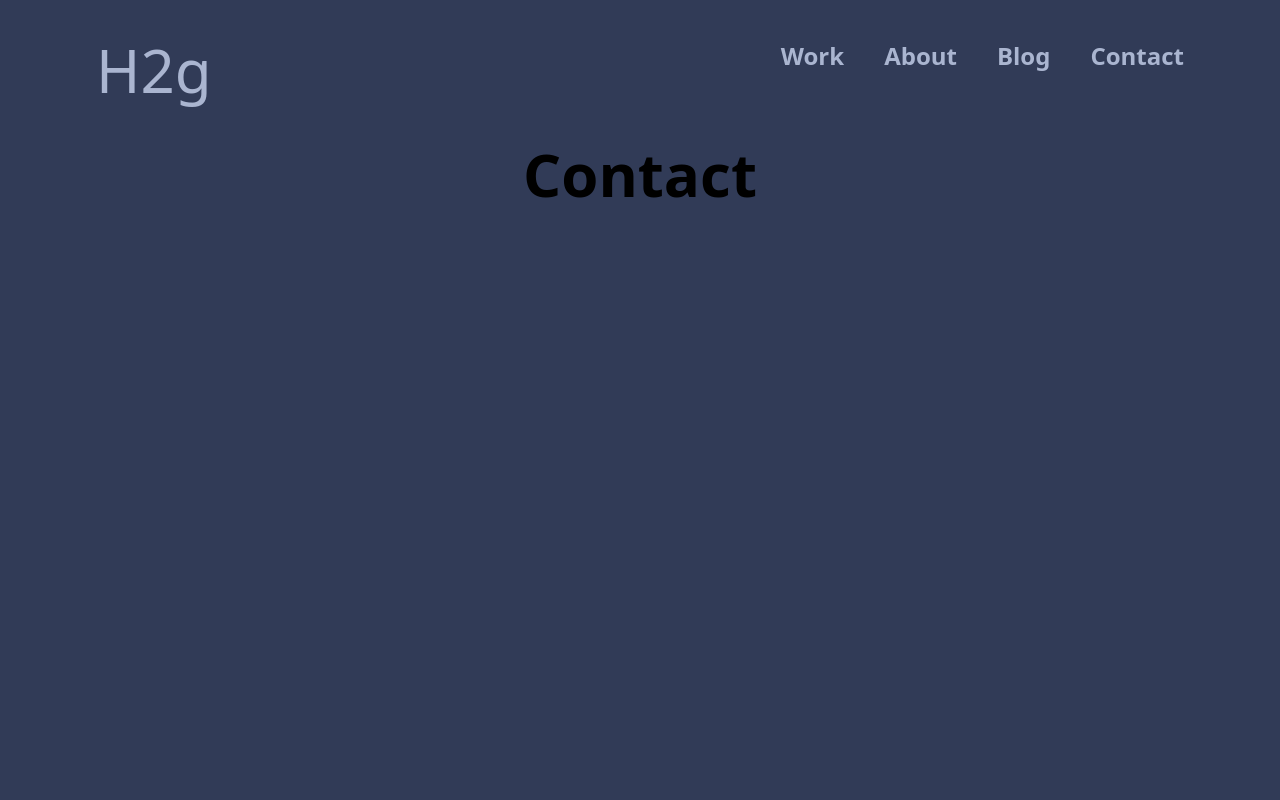
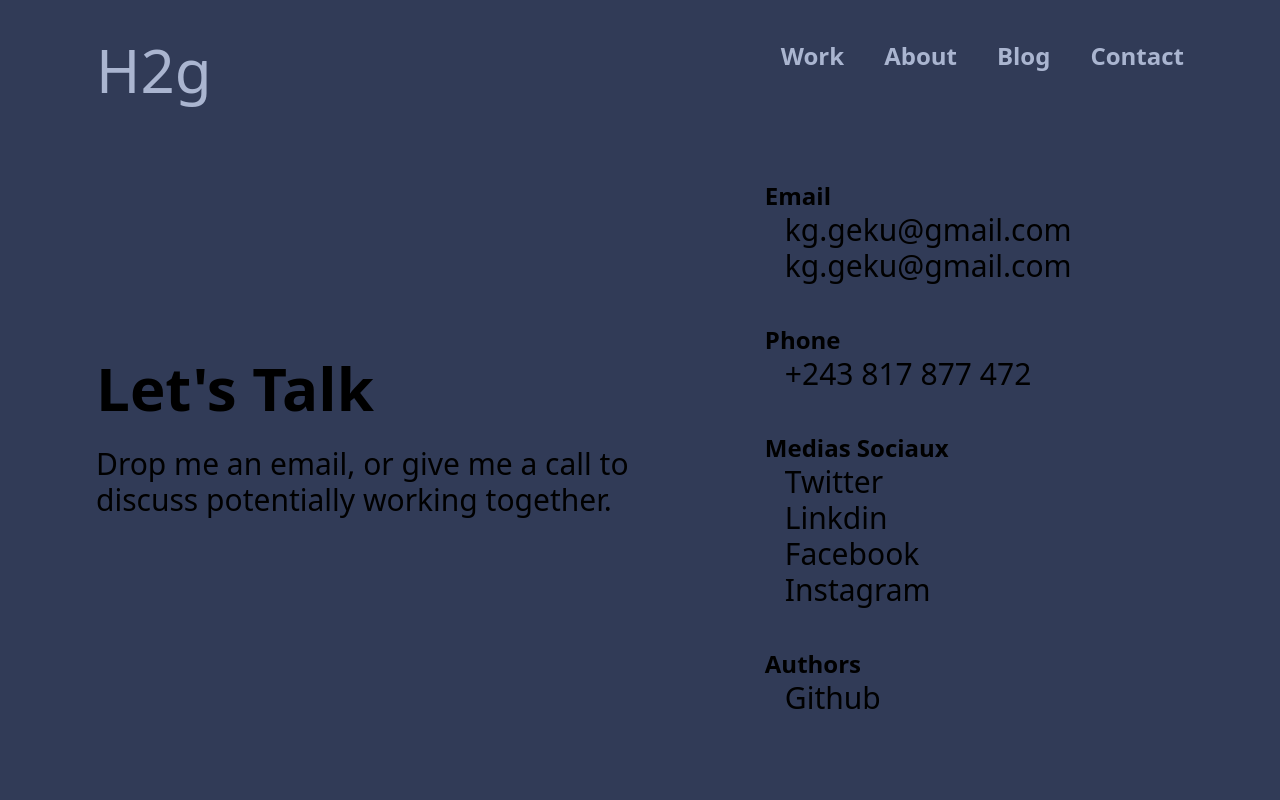
Before and after one commit to h2g-apps-store/h2g, a Next.js app: page /contact in a window 1280 px wide. Shown: the top 800 px of the page. Built offline with nearby package versions, Linux system fonts and the light colour scheme.

Commit message:
contact pages

```diff
--- a/src/app/contact/page.tsx
+++ b/src/app/contact/page.tsx
@@ -1,8 +1,45 @@
 export default function page() {
   return (
-    <main className="h-screen bg-[#313b57] px-5 pt-36">
-      <section className="w-full flex flex-col justify-center items-center space-y-5">
-        <h1 className="text-6xl font-bold">Contact</h1>
+    <main className="main-h-screen bg-[#313b57] px-24 py-40">
+      <section className="w-full flex justify-between items-center gap-10 space-y-5">
+        <div className="w-[60%] space-y-7 py-20">
+          <h1 className="text-6xl font-bold">Let's Talk</h1>
+          <p className="text-3xl w-[90%]">
+            Drop me an email, or give me a call to discuss potentially working
+            together.
+          </p>
+        </div>
+        <div className="w-[40%] space-y-10">
+          <div>
+            <h1 className="text-2xl font-bold">Email</h1>
+            <ul className="px-5">
+              <li className="font-light text-3xl">kg.geku@gmail.com</li>
+              <li className="font-light text-3xl">kg.geku@gmail.com</li>
+            </ul>
+          </div>
+          <div>
+            <h1 className="text-2xl font-bold">Phone</h1>
+            <ul className="px-5">
+              <li className="font-light text-3xl">+243 817 877 472</li>
+            </ul>
+          </div>
+          <div>
+            <h1 className="text-2xl font-bold">Medias Sociaux</h1>
+            <ul className="px-5">
+              <li className="font-light text-3xl">Twitter</li>
+              <li className="font-light text-3xl">Linkdin</li>
+              <li className="font-light text-3xl">Facebook</li>
+              <li className="font-light text-3xl">Instagram</li>
+            </ul>
+          </div>
+
+          <div>
+            <h1 className="text-2xl font-bold">Authors</h1>
+            <ul className="px-5">
+              <li className="font-light text-3xl">Github</li>
+            </ul>
+          </div>
+        </div>
       </section>
     </main>
   );
```
